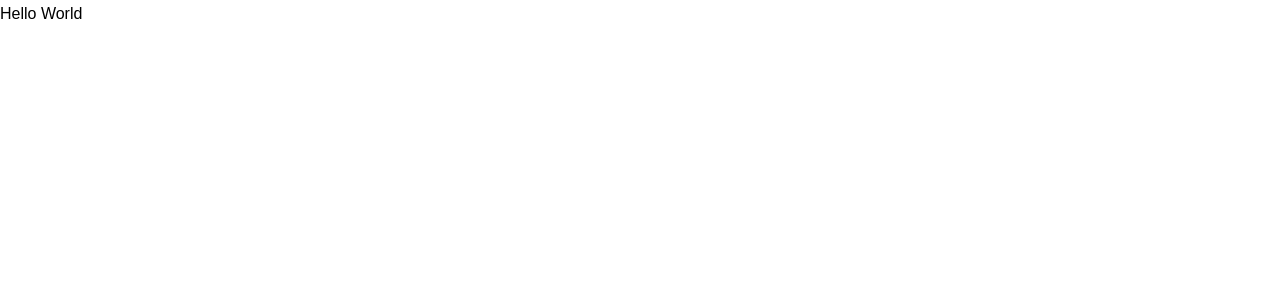
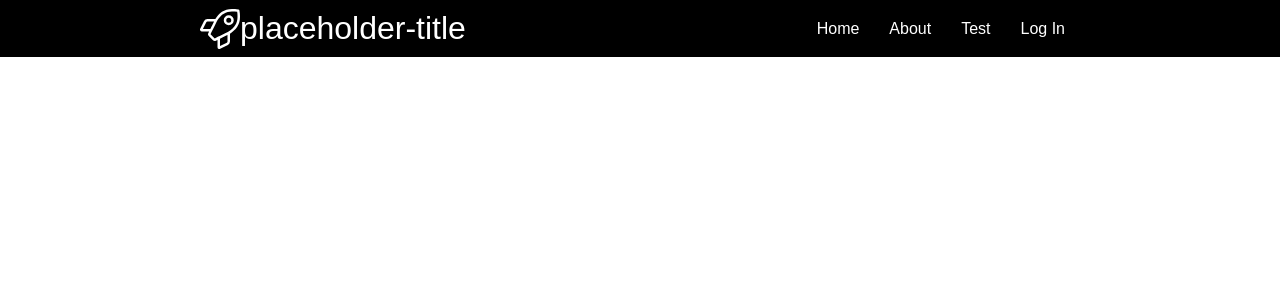
Before and after one commit to placeholdertitle/placeholder-title-client, a React (Create React App) app in the folder client/: page / in a window 1280 px wide. Shown: the top 300 px of the page. Built offline with nearby package versions, Linux system fonts and the light colour scheme; no server answers; a web font is replaced by a local one.

Commit message:
Working on navbar auth logic

```diff
--- a/client/package.json
+++ b/client/package.json
@@ -3,6 +3,7 @@
   "version": "0.1.0",
   "private": true,
   "dependencies": {
+    "axios": "^0.18.0",
     "node-sass": "^4.11.0",
     "react": "^16.8.6",
     "react-dom": "^16.8.6",
--- /dev/null
+++ b/client/src/assets/scss/components/_navbar.scss
@@ -0,0 +1,40 @@
+.navbar {
+  width: 100%;
+  background-color: $color-black;
+  display: inline-flex;
+  padding: 0 20rem;
+  font-weight: 200;
+  color: white;
+  &__logo {
+    display: inline-flex;
+    justify-content: center;
+    align-items: center;
+  }
+  &__logo-img {
+    display: inline-block;
+    height: 4rem;
+    fill: white;
+  }
+  &__logo-text {
+    font-weight: 200;
+  }
+  &__menu {
+    margin-left: auto;
+  }
+  &__button {
+    display: inline-flex;
+  }
+  &__link {
+    padding: 1.5rem;
+    height: 100%;
+    width: 100%;
+    transition: all 0.2s;
+    &:link, &:visited {
+      color: white;
+      text-decoration: none;
+    }
+    &:hover {
+      background-color: lighten($color-black, 20%);
+    }
+  }
+}
--- a/client/src/assets/scss/main.scss
+++ b/client/src/assets/scss/main.scss
@@ -1,3 +1,5 @@
 @import './abstracts/variables';
 
 @import './base/base';
+
+@import './components/navbar';
--- a/client/src/components/App.js
+++ b/client/src/components/App.js
@@ -1,11 +1,10 @@
 import React, { Component } from 'react';
+import Navbar from './Navbar';
 
 class App extends Component {
   render() {
     return (
-      <div className="container">
-        Hello World
-      </div>
+      <Navbar />
     )
   }
 }
--- /dev/null
+++ b/client/src/components/Navbar.js
@@ -0,0 +1,61 @@
+import React, { useState, useEffect } from 'react';
+import getUser from '../controllers/userService';
+
+const NavBar = () => {
+  const [user, setUser] = useState(false);
+  let exampleUser = getUser();
+
+  const renderAuthStatus = () => {
+    if (!user) {
+      return (
+        <li className="navbar__button">
+          <a href="/" className="navbar__link" onClick={login}>Log In</a>
+        </li>
+      )
+    } else {
+      return (
+        <div style={{display: 'inline-flex'}}>
+          <li className="navbar__button">
+            <a href="/" className="navbar__link" onClick={logout}>Log Out</a>
+          </li>
+        </div>
+      )
+    }
+  }
+
+  const login = async (e) => {
+    e.preventDefault();
+    const data = await getUser();
+    setUser(data);
+  }
+
+  const logout = (e) => {
+    e.preventDefault();
+    setUser(false)
+  }
+
+  return (
+    <div className="navbar">
+      <div className="navbar__logo">
+        <svg className="navbar__logo-img svg-inline--fa fa-rocket fa-w-16" aria-hidden="true" focusable="false" data-prefix="fal" data-icon="rocket" role="img" xmlns="http://www.w3.org/2000/svg" viewBox="0 0 512 512">
+          <path fill="currentColor" d="M505.09 19.34A16.08 16.08 0 0 0 492.73 7c-32.61-7-58.13-7-83.56-7C305.44 0 243 55.1 196.27 128H94.87A48 48 0 0 0 52 154.49l-49.42 98.8A24 24 0 0 0 24.07 288h92.6l-10.59 21.42a31.75 31.75 0 0 0 6.15 36.63L166 399.77a32 32 0 0 0 22.61 9.43 31.58 31.58 0 0 0 14-3.29L224 395.33V488a24.08 24.08 0 0 0 24 24 23.66 23.66 0 0 0 10.63-2.53l98.7-49.39a47.91 47.91 0 0 0 26.5-42.9V315.71C456.61 268.93 512 206.25 512 103c.08-25.53.08-51-6.91-83.66zM128 256H37l43.59-87.2a16.09 16.09 0 0 1 14.28-8.8h85.18c-13.94 28.07-31.72 64-47.56 96zm223.86 161.18a16 16 0 0 1-8.86 14.28L256 475v-95.52c32-15.83 67.82-33.59 95.86-47.54zM366.5 288.9c-39.5 19.78-135.87 67.45-177.91 88.24l-53.82-53.55C155.64 281.36 203.3 185 223 145.41 273.21 67 330.68 32 409.17 32c21.54 0 42 0 66.63 4.29 4.34 24.87 4.26 45.21 4.18 66.7C480 181.07 445 238.46 366.5 288.9zM368 80a64 64 0 1 0 64 64 64.07 64.07 0 0 0-64-64zm0 96a32 32 0 1 1 32-32 32 32 0 0 1-32 32z"></path>
+        </svg>
+        <h1 className="navbar__logo-text">placeholder-title</h1>
+      </div>
+      <ul className="navbar__menu">
+        <li className="navbar__button">
+          <a href="/" className="navbar__link">Home</a>
+        </li>
+        <li className="navbar__button">
+          <a href="/" className="navbar__link">About</a>
+        </li>
+        <li className="navbar__button">
+          <a href="/" className="navbar__link">{user ? `Hi ${user.name.first}` : 'Test'}</a>
+        </li>
+        {renderAuthStatus()}
+      </ul>
+    </div>
+  );
+}
+
+export default NavBar;
--- /dev/null
+++ b/client/src/controllers/userService.js
@@ -0,0 +1,8 @@
+import axios from 'axios';
+
+const getUser = async () => {
+  const user = await axios.get('https://randomuser.me/api/?results=1');
+  return user.data.results[0];
+}
+
+export default getUser;
```
Also changed, not shown: client/src/assets/images/rocket-light.svg (added), 1 other file (tests, documents, lock files or other folders).
